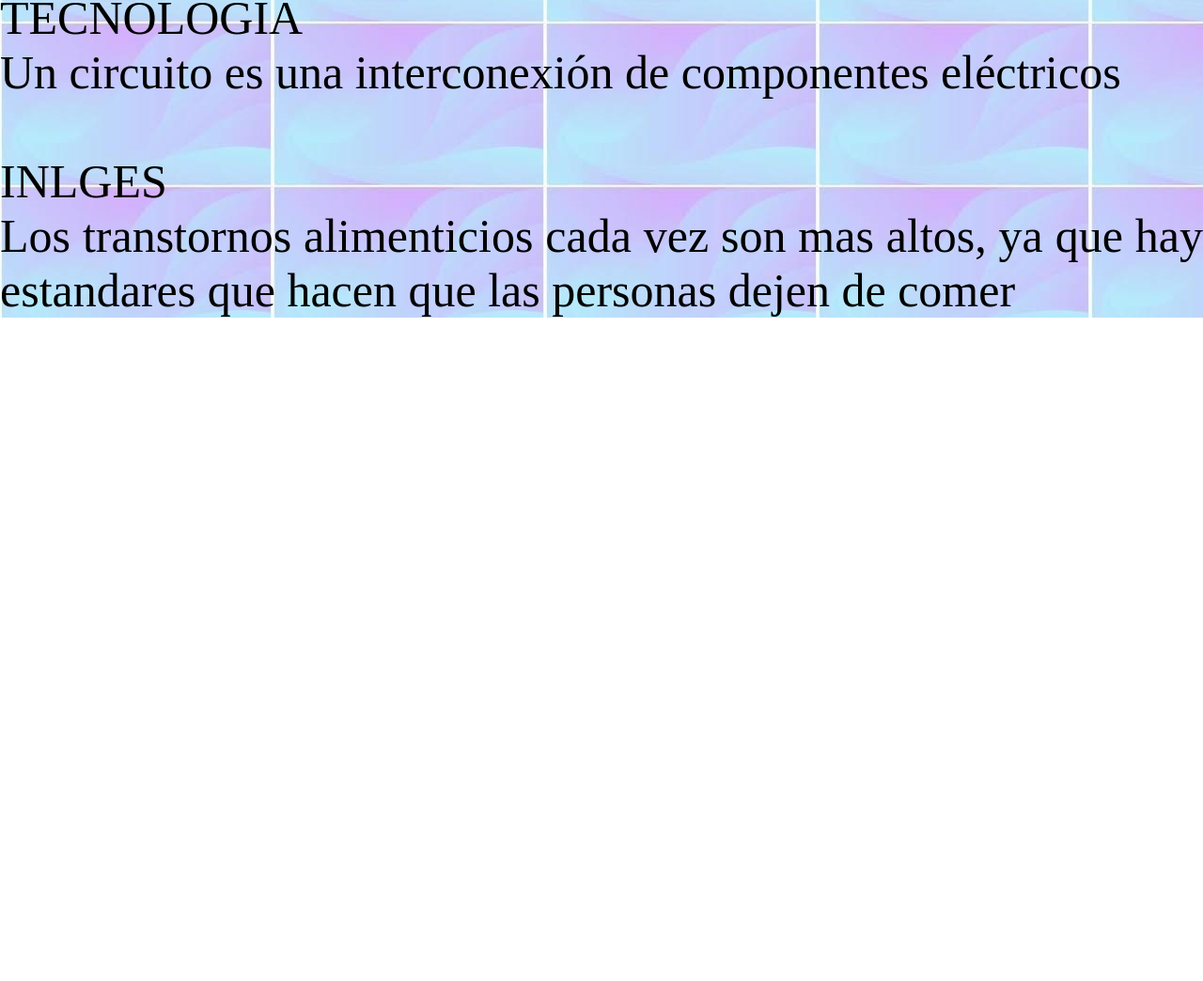
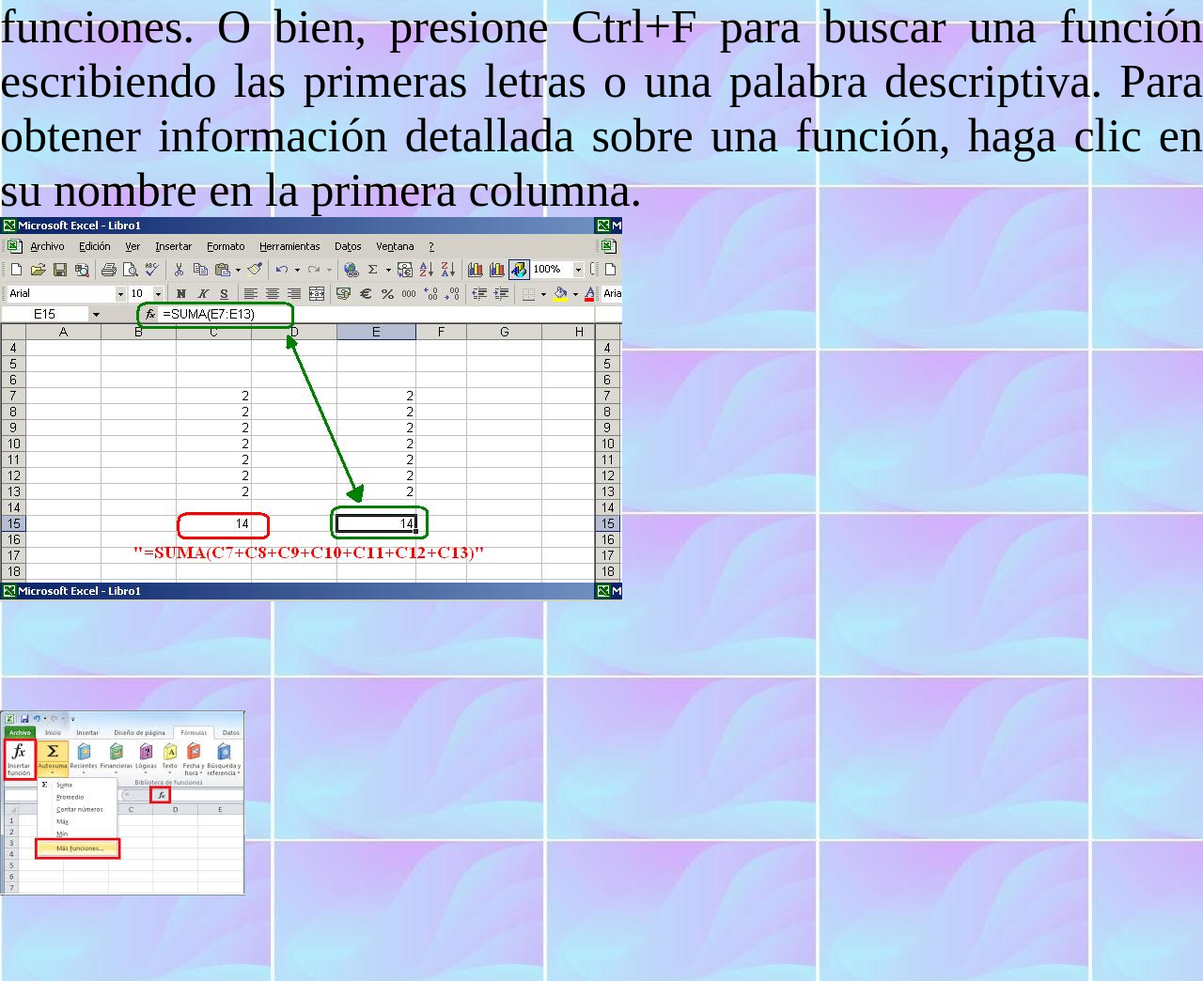
Before and after one commit to isita-o/paginafinal, a plain HTML site: page tecnologia3.html in a window 1280 px wide. Shown: the part 498-1542 px from the top of the page at 94% size. Before the commit the page ends 836 px from the top, so only its background shows below. Drawn offline with Linux system fonts and the light colour scheme.

Commit message:
actualizacion

```diff
--- a/estilos.css
+++ b/estilos.css
@@ -158,3 +158,19 @@ background-repeat: no-repeat;
     width: 462px;
     background-image: url(criticar.jpg);
 }
+
+
+.imgexcel{
+
+
+height: 409px;
+width: 662px;
+background-image: url(excel.JPG);
+}
+
+.excel2{
+
+    height: 197px;
+    width: 261px;
+    background-image: url(excel2.jpg);
+}
--- a/tecnologia3.html
+++ b/tecnologia3.html
@@ -57,16 +57,18 @@
 
 <div class="texto"> TECONOLOGIA  <br> <br/>
 
-SOCIALES <br>
-Colombia tiene una cultura muy diversa que siempre nos ha hecho distinguir en todos lados <br> <br>
+<h3>FUNCIONES DE EXCEL</h3> <br>
 
-TECNOLOGIA <br>
-Un circuito es una interconexión de componentes eléctricos <br> <br>
+Las funciones de hojas de cálculo se categorizan según su función.
+Haga clic en una categoría para explorar sus funciones. O bien, presione Ctrl+F para buscar una función
+escribiendo las primeras letras o una palabra descriptiva. Para obtener información detallada sobre una función,
+ haga clic en su nombre en la primera columna.
 
-INLGES <br>
-Los transtornos alimenticios cada vez son mas altos, ya que hay estandares que hacen que las personas dejen de comer
-</div>
+ <div class="imgexcel"></div> <br> <br>
 
+ <div class="excel2"></div> <br> <br>
+
+ <iframe style="margin-left: 300px;" src="https://drive.google.com/file/d/1HszORT6cY2FMw2lSGkZsPC6LFicLtU-5/preview" width="640" height="480" allow="autoplay"></iframe>
 
 </div>
 </body>
```
Also changed, not shown: excel.JPG (added), excel2.jpg (added).
